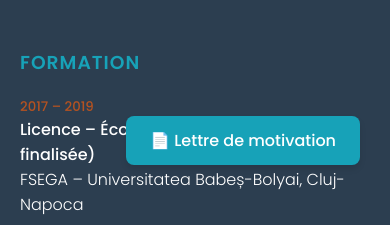
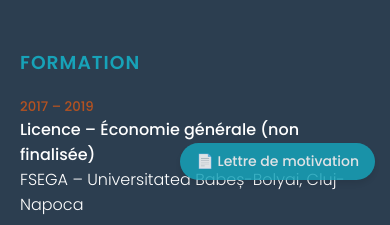
Before and after one commit to winipux23/CVRM, a plain HTML site: page index.html in a window 390 px wide. Shown: the part 619-844 px from the top of the page. Drawn offline with Linux system fonts and the light colour scheme.

Commit message:
Add files via upload

```diff
--- a/style.css
+++ b/style.css
@@ -257,6 +257,7 @@ font-weight: 600;
 
 .btn-motivation:hover {
     background-color: #138496;
+    box-shadow: 0 2px 8px rgba(0,0,0,0.2);
 }
 .btn-bottom-right {
     position: fixed;
@@ -264,3 +265,15 @@ font-weight: 600;
     right: 30px;
     z-index: 999;
 }
+
+/* Sur écran < 600px (smartphone) : bouton plus petit, plus transparent */
+@media (max-width: 600px) {
+  .btn-bottom-right {
+    bottom: 15px;
+    right: 15px;
+    padding: 8px 16px;
+    font-size: 14px;
+    opacity: 0.85;
+    border-radius: 20px;
+  }
+}
```
